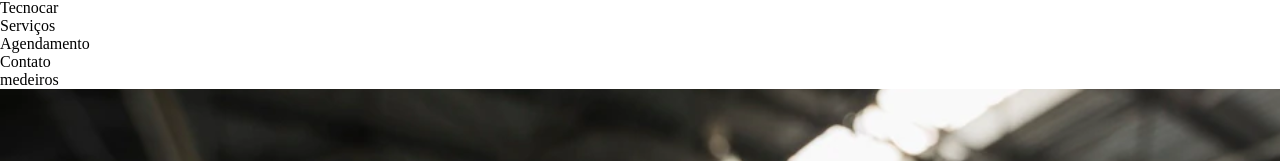
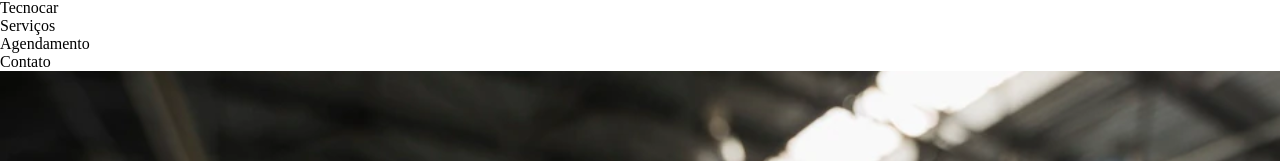
Before and after one commit to christianmedeiros33/tecnocar, a React (Vite) app: page / in a window 1280 px wide. Shown: the part 323-484 px from the top of the page. Built offline with nearby package versions, Linux system fonts and the light colour scheme.

Commit message:
20230316.1
+ comentario

```diff
--- a/src/components/Header.jsx
+++ b/src/components/Header.jsx
@@ -13,7 +13,7 @@ const Header = () => {
         <li>Serviços</li>
         <li>Agendamento</li>
         <li>Contato</li>
-        <li>medeiros</li>
+        {/* todo: remover este comentario */}
       </ul>
       <img src={background} />
     </header>
```
